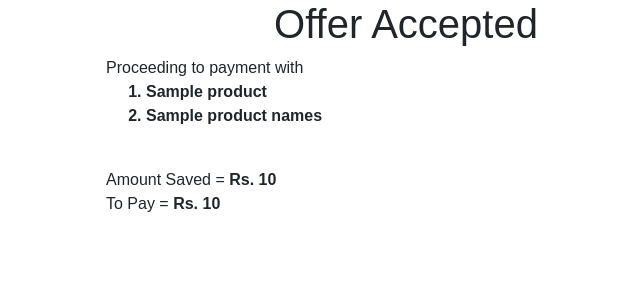
After one commit to codeAshu/bargaining, a Python web app: template flask/templates/accept.html in a window 1280 px wide. The commit adds this page. Shown: the top 300 px of the page, without its empty margins (234-874 px from the left). Run offline with Jinja, Linux system fonts and the light colour scheme; the template is opened without the code that fills it: most values are stand-ins (such as "Sample title", 1, 10 or a date in 2020); some libraries are stand-ins or nearby versions.

Commit message:
Added tamplates for accept and reject

```diff
--- /dev/null
+++ b/flask/templates/accept.html
@@ -0,0 +1,21 @@
+{% extends 'base.html' %}
+
+{% block head %}
+<title>Bargain</title>
+{% endblock %}
+
+{% block body %}
+<div class="content">
+    <h1>Offer Accepted</h1>
+    Proceeding to payment with
+    <ol>
+    <li>{{ product_list[product_idx] }}</li>
+    {% for product in product_names.split(',') %}
+    <li>{{ product }}</li>
+    {% endfor %}
+    </ol>
+    <br>
+    Amount Saved = <b>Rs. {{ amount_saved }}</b><br>
+    To Pay = <b>Rs. {{ cost }}</b>
+</div>
+{% endblock %}
--- a/flask/templates/negotiate.html
+++ b/flask/templates/negotiate.html
@@ -21,8 +21,8 @@
         Total amount saved : <b>Rs. {{ amount_saved }}</b>
     </div><br>
     <div class="btn-group" style="width:100%">
-        <button onclick="window.location.href='/accept/{{product_names}}/1'" style="width:50%">Accept</button>
-        <button onclick="window.location.href='/accept/{{product_names}}/0'" style="width:50%">Reject</button>
+        <button onclick="window.location.href='/accept/{{ product_names }}/1/{{ offer['Cost'] }}/{{ amount_saved }}'" style="width:50%">Accept</button>
+        <button onclick="window.location.href='/accept/{{ product_list[offer['Bundle'][-1]] }}/0/0.0/0.0'" style="width:50%">Reject</button>
     </div><br><br>
     <h2>New Offer : </h2>
     <div class="form">
```
Also changed, not shown: flask/app.py (+13 -7 lines), flask/templates/reject.html (added, +14 -0 lines).
